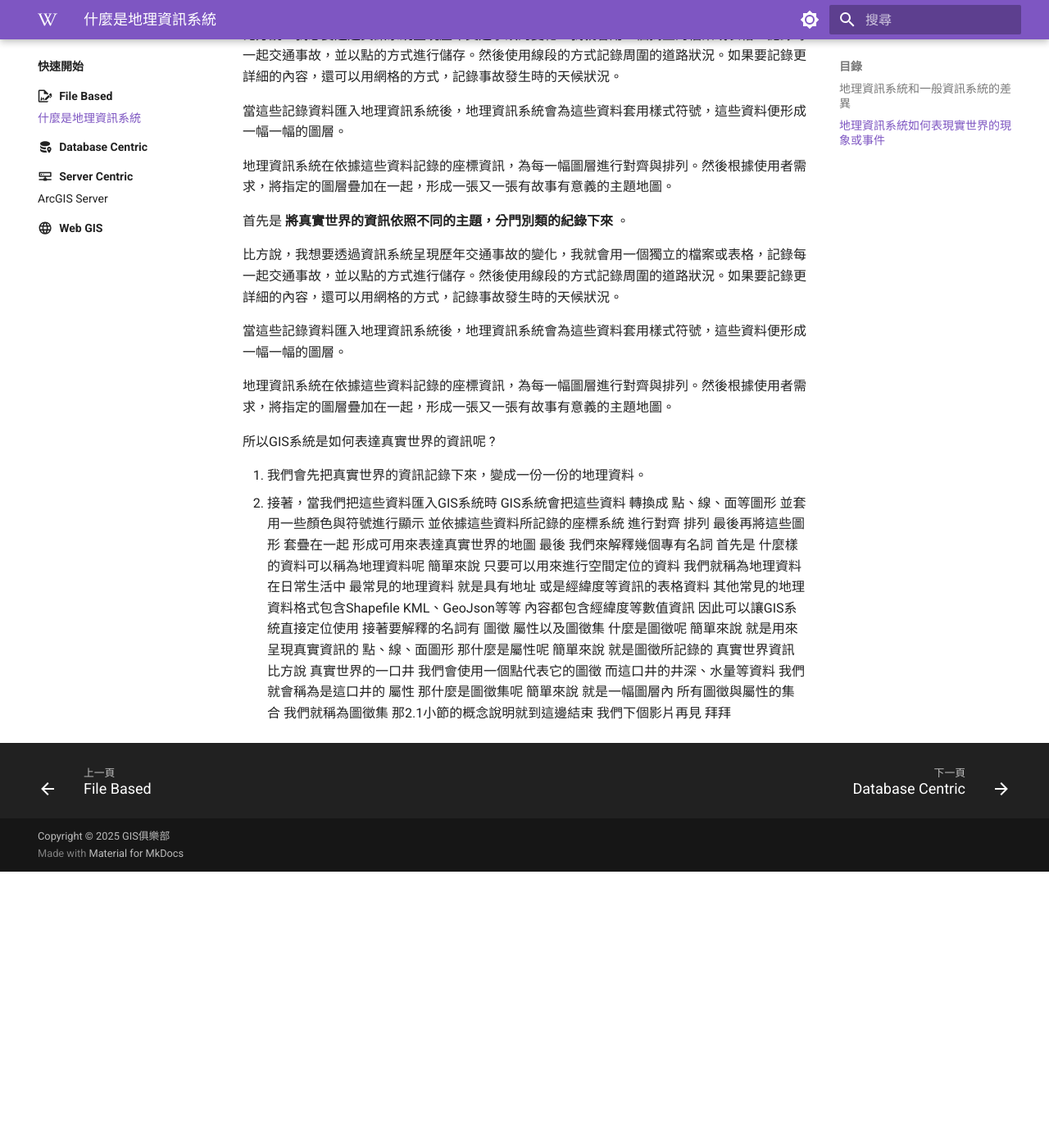
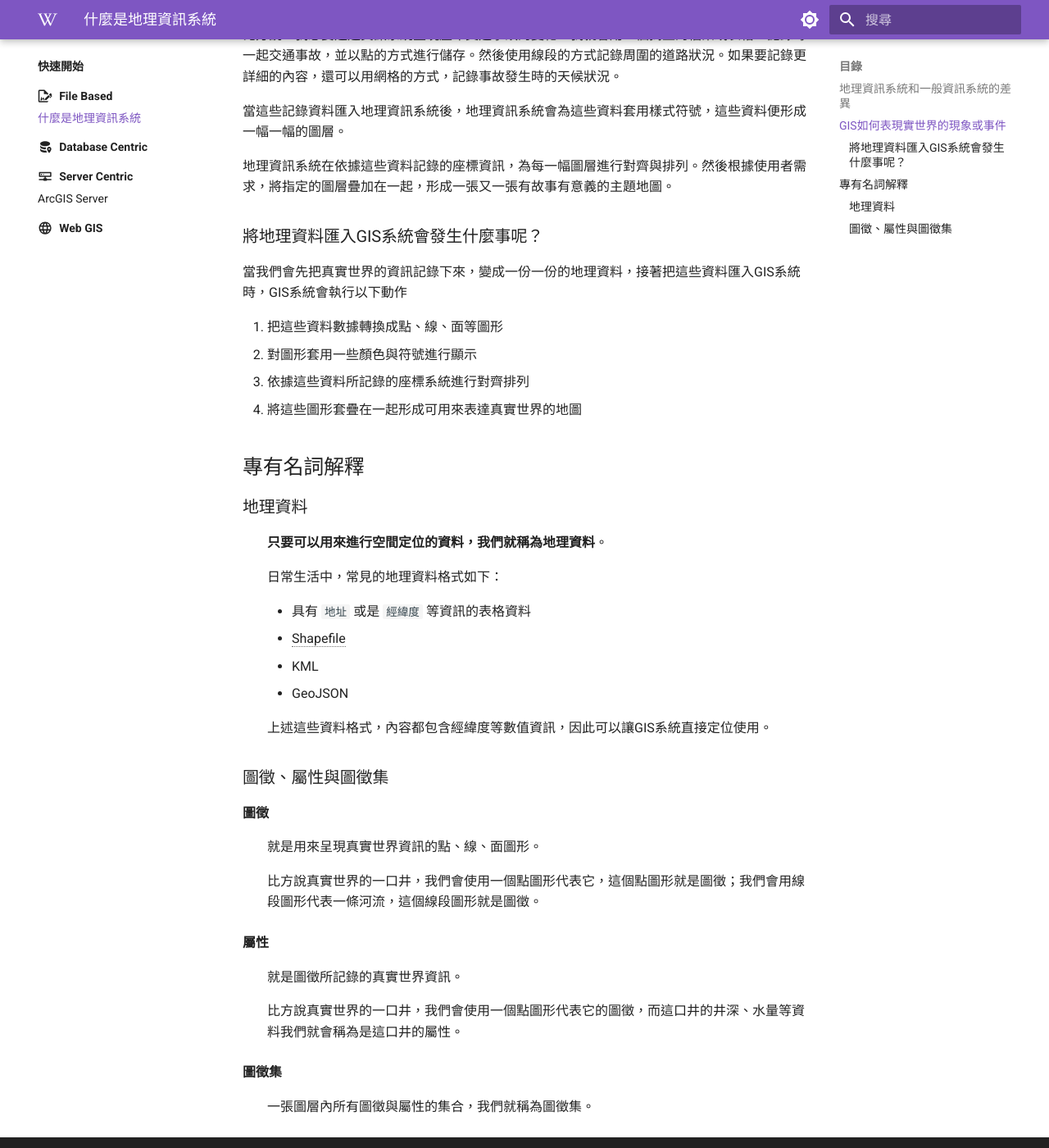
Before and after one commit to yicongkuo/igis-wiki, an MkDocs documentation site: the page built from docs/quick-start/filebased/gis.md, in a window 1280 px wide and 1400 px high, scrolled down 1273 px. Shown: the whole window at 82% size. Built offline with MkDocs 1.6.1 and Material for MkDocs 9.7.7, drawn with Linux system fonts in a browser that asks for light colours; before the commit the page ends 2336 px from its top, so only the background shows below that; some of the changed text lies outside the part shown.

Commit message:
更新 quick-start/filebased/gis的文件

```diff
--- a/docs/quick-start/filebased/gis.md
+++ b/docs/quick-start/filebased/gis.md
@@ -41,7 +41,7 @@
     * 使用「直方圖」來表現交通事故在某些位置發生的數量多寡變化
     * 透過「折線圖」來表達交通事故逐年的變化趨勢
 
-## 地理資訊系統如何表現實世界的現象或事件
+## GIS如何表現實世界的現象或事件
 
 真實的世界相當複雜，要讓資訊系統可以模擬真實的世界相當困難。為了解決這樣的難題，過去有些聰明的人們想出了一些辦法，可以讓資訊系統順暢的表達出真實世界的資訊。
 
@@ -53,69 +53,45 @@
 
 地理資訊系統在依據這些資料記錄的座標資訊，為每一幅圖層進行對齊與排列。然後根據使用者需求，將指定的圖層疊加在一起，形成一張又一張有故事有意義的主題地圖。
 
+### 將地理資料匯入GIS系統會發生什麼事呢？
+
+當我們會先把真實世界的資訊記錄下來，變成一份一份的地理資料，接著把這些資料匯入GIS系統時，GIS系統會執行以下動作
+
+1. 把這些資料數據轉換成點、線、面等圖形
+2. 對圖形套用一些顏色與符號進行顯示
+3. 依據這些資料所記錄的座標系統進行對齊排列
+4. 將這些圖形套疊在一起形成可用來表達真實世界的地圖
+
+## 專有名詞解釋
+
+### 地理資料
+
+:   **只要可以用來進行空間定位的資料，我們就稱為地理資料**。
+
+    日常生活中，常見的地理資料格式如下：
+
+    * 具有 `地址` 或是 `經緯度` 等資訊的表格資料
+    * Shapefile
+    * KML
+    * GeoJSON
+
+    上述這些資料格式，內容都包含經緯度等數值資訊，因此可以讓GIS系統直接定位使用。
+
+### 圖徵、屬性與圖徵集
+
+**圖徵**
+
+:   就是用來呈現真實世界資訊的點、線、面圖形。
+
+    比方說真實世界的一口井，我們會使用一個點圖形代表它，這個點圖形就是圖徵；我們會用線段圖形代表一條河流，這個線段圖形就是圖徵。
 
 
-首先是 **將真實世界的資訊依照不同的主題，分門別類的紀錄下來** 。
+**屬性**
 
-比方說，我想要透過資訊系統呈現歷年交通事故的變化，我就會用一個獨立的檔案或表格，記錄每一起交通事故，並以點的方式進行儲存。然後使用線段的方式記錄周圍的道路狀況。如果要記錄更詳細的內容，還可以用網格的方式，記錄事故發生時的天候狀況。
+:   就是圖徵所記錄的真實世界資訊。
 
-當這些記錄資料匯入地理資訊系統後，地理資訊系統會為這些資料套用樣式符號，這些資料便形成一幅一幅的圖層。
+    比方說真實世界的一口井，我們會使用一個點圖形代表它的圖徵，而這口井的井深、水量等資料我們就會稱為是這口井的屬性。
 
-地理資訊系統在依據這些資料記錄的座標資訊，為每一幅圖層進行對齊與排列。然後根據使用者需求，將指定的圖層疊加在一起，形成一張又一張有故事有意義的主題地圖。
+**圖徵集**
 
-所以GIS系統是如何表達真實世界的資訊呢 ?
-
-
-
-1. 我們會先把真實世界的資訊記錄下來，變成一份一份的地理資料。
-2. 接著，當我們把這些資料匯入GIS系統時
-GIS系統會把這些資料
-轉換成
-點、線、面等圖形
-並套用一些顏色與符號進行顯示
-並依據這些資料所記錄的座標系統
-進行對齊
-排列
-最後再將這些圖形
-套疊在一起
-形成可用來表達真實世界的地圖
-最後
-我們來解釋幾個專有名詞
-首先是
-什麼樣的資料可以稱為地理資料呢
-簡單來說
-只要可以用來進行空間定位的資料
-我們就稱為地理資料
-在日常生活中
-最常見的地理資料
-就是具有地址
-或是經緯度等資訊的表格資料
-其他常見的地理資料格式包含Shapefile
-KML、GeoJson等等
-內容都包含經緯度等數值資訊
-因此可以讓GIS系統直接定位使用
-接著要解釋的名詞有
-圖徵
-屬性以及圖徵集
-什麼是圖徵呢
-簡單來說
-就是用來呈現真實資訊的
-點、線、面圖形
-那什麼是屬性呢
-簡單來說
-就是圖徵所記錄的
-真實世界資訊
-比方說
-真實世界的一口井
-我們會使用一個點代表它的圖徵
-而這口井的井深、水量等資料
-我們就會稱為是這口井的
-屬性
-那什麼是圖徵集呢
-簡單來說
-就是一幅圖層內
-所有圖徵與屬性的集合
-我們就稱為圖徵集
-那2.1小節的概念說明就到這邊結束
-我們下個影片再見
-拜拜
+:   一張圖層內所有圖徵與屬性的集合，我們就稱為圖徵集。
```
